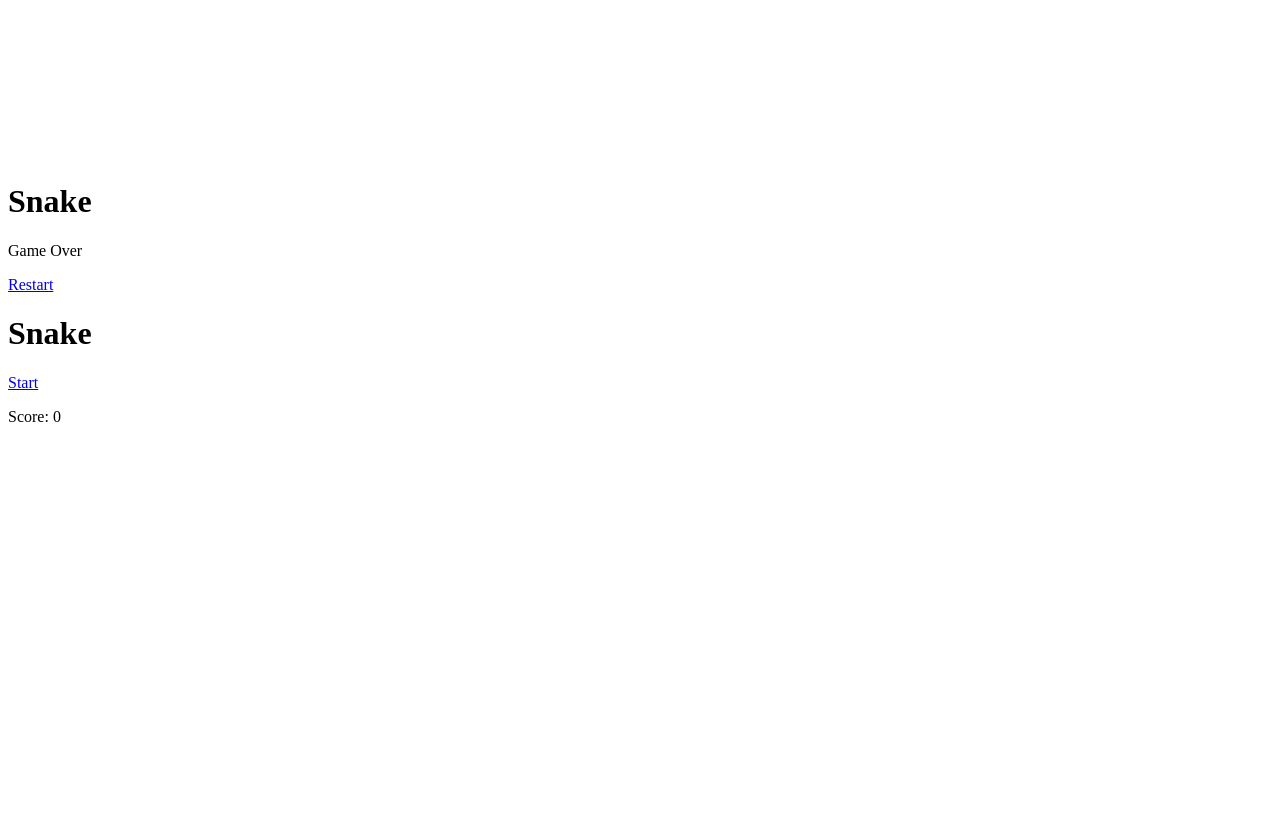
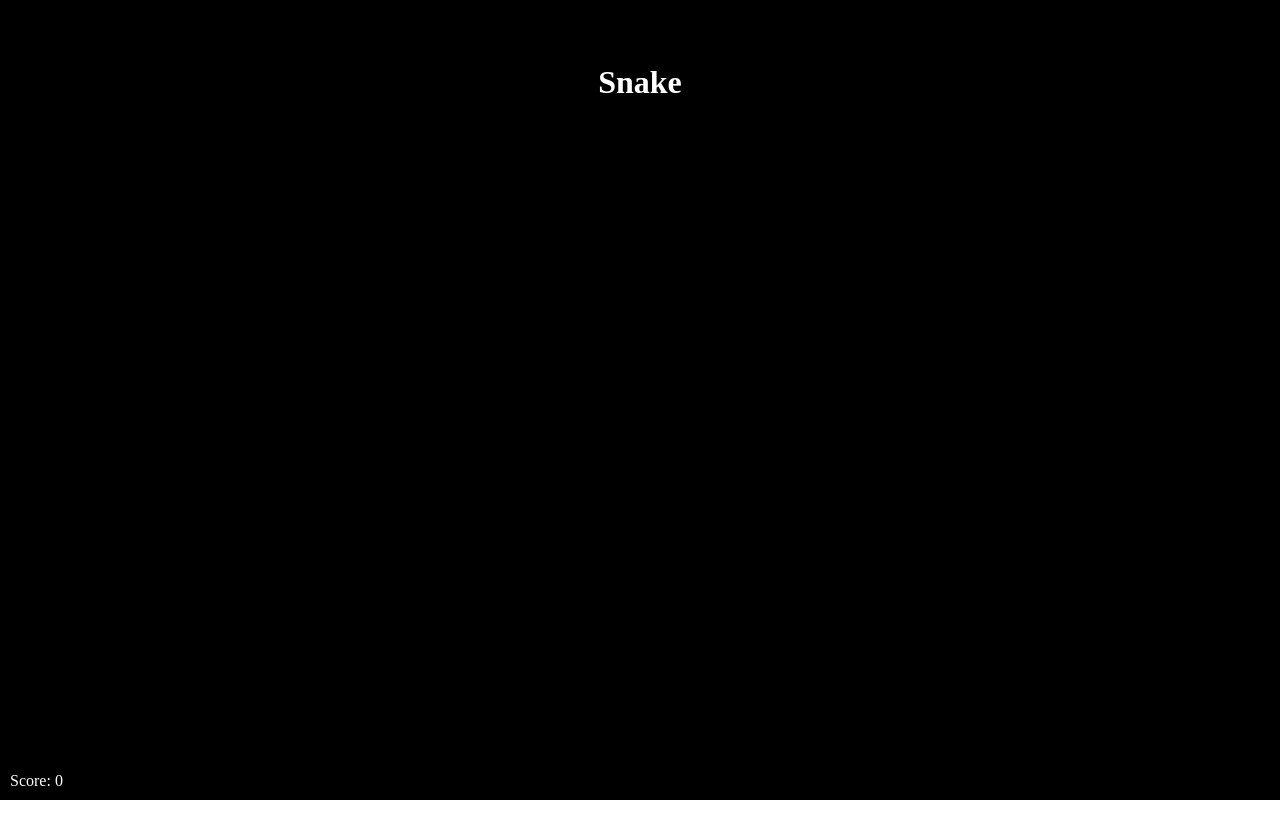
Before and after one commit to andi-j13/snake_game, a plain HTML site: page index.html in a window 1280 px wide. Before the commit the page ends 800 px from the top, so only its background shows below. Drawn offline with Linux system fonts and the light colour scheme.

Commit message:
Add internal CSS

```diff
--- a/index.html
+++ b/index.html
@@ -2,6 +2,75 @@
 <html>
     <head>
         <title>Snake Game</title>
+
+        <style>
+            body {padding: 0; margin: 0; overflow: hidden;}
+            #canvas {background: black;}
+
+            #menu, #reMenu {
+                position: absolute;
+                z-index: 1;
+                top: 0;
+                left: 0;
+                width: 100%;
+                height: 100%;
+                background: black;
+            }
+
+            #reMenu {background: transparent;}
+
+            h1, p, a {
+                position: relative;
+                z-index: 1;
+                font: 72px;
+                color: white;
+                text-align: center;
+                margin: 0;
+            }
+
+            a {
+                font-size: 16px;
+                margin: 0;
+                display: inline-block;
+                position: relative;
+                left: 0;
+            }
+
+            h1 {margin-top: 5%;}
+
+            p {
+                font-size: 16px;
+                margin-top: 10px;
+                padding-left: 200px;
+            }
+
+            a#start, a#restart {
+                font-size: 24px;
+                display: block;
+                width: 120px;
+                top: 30%;
+                left: 0;
+                border-top: 5px solid white;
+                border-bottom: 5px solid white;
+                padding: 10px;
+                text-decoration: none;
+                margin: 0 auto;
+            }
+
+            a#restart {width: 165px; top: 20%;}
+
+            #score {
+                bottom: 10px;
+                position: absolute;
+                z-index: 1;
+                padding-left: 10px;
+                font-size: 16px;
+            }
+
+            a#start {top: 100%;}
+
+            #info2 {padding: 0;}
+        </style>
     </head>
     <body>
 
```
